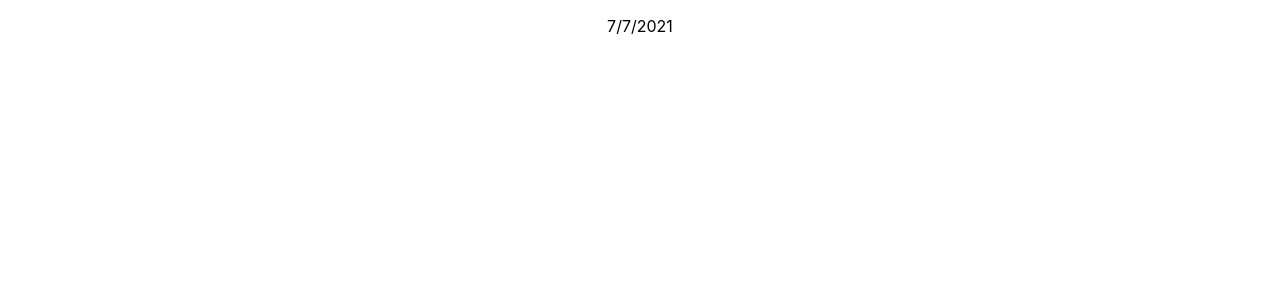
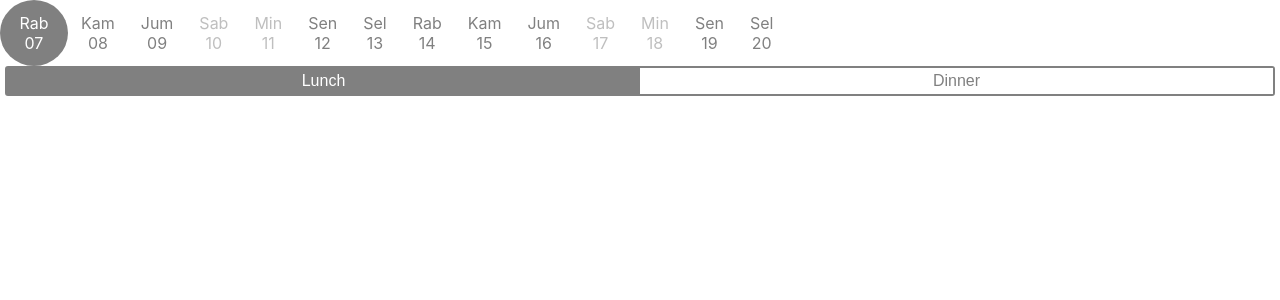
Before and after one commit to dhivyakr/d93d17f1b5d26cf630b85a3d42d469039a836b18, a React (Create React App) app: page / in a window 1280 px wide. Shown: the top 300 px of the page. Built offline with nearby package versions, Linux system fonts and the light colour scheme.

Commit message:
Date extraction using moment js

```diff
--- a/src/App.js
+++ b/src/App.js
@@ -1,12 +1,38 @@
 import React, { Component } from 'react';
 import './App.css';
+import moment from 'moment';
 import Header from './components/header'
 
 class App extends Component {
+	constructor() {
+		super()
+   	var startdate = new Date();
+    var dayMap = {"Sun": "Min", "Mon": "Sen", "Tue": "Sel", "Wed": "Rab", "Thu": "Kam", "Fri": "Jum", "Sat": "Sab"};
+   	this.state = {dates: []};
+   	for(let i=0; i<14; i++)
+  	{
+  		if(i!=0)
+      {
+        var new_date = moment(startdate, "DD-MM-YYYY").add(1, 'day');
+      }
+      else
+      {
+        var new_date = moment(startdate, "DD-MM-YYYY")
+      }
+
+  	  var date = new_date.format('DD');
+  	  var day = dayMap[new_date.format('ddd')];
+      var dateState = (day == "Sab" || day == "Min") ? "disabled" : "enabled";
+
+  	  this.state.dates[i] = {displayDate: date, displayDay: day, displayState: dateState};
+      startdate = new_date;
+  	}
+   	console.log(this.state.dates);
+  }
   render() {
     return (
       <div className="App">
-        <Header/>
+        <Header dates={this.state.dates}/>
       </div>
     );
   }
--- a/src/components/header.jsx
+++ b/src/components/header.jsx
@@ -1,18 +1,36 @@
 import React, { Component } from 'react'
+import styled from 'styled-components'
+import styles from '../css/header.css';
 
-export default class Header extends Component {
-state = {date: new Date()}
+const Button = styled.button`
+  background: ${props => props.selected ? "gray" : "white"};
+  color: ${props => props.selected ? "white" : "gray"};
+  font-size: 1em;
+  padding: 0.25em 1em;
+  border: 0px;
+  width: 50%;
+`
+
+export default class Header extends React.Component {
+
   render() {
     return (
-      <div>
-        <div>
-
-          <p> {this.state.date.toLocaleDateString()}</p>
-        </div>
-        <div>
-
-        </div>
+    <div>
+      <div className="dateContainer">
+            {
+              this.props.dates.map(function(d, idx)
+              {
+                return (<div className={"dateContent " + ((d.displayState == "disabled") ? "disabled" : "") + ((idx == 0) ? "selected" : "")}>
+                <span className="displayDay">{d.displayDay}</span><br></br>
+                <span className="displayDate">{d.displayDate}</span></div>)
+              })
+            }
       </div>
+      <div className="flexContainer">
+          <Button selected>Lunch</Button>
+          <Button>Dinner</Button>
+      </div>
+    </div>
     )
   }
 }
--- /dev/null
+++ b/src/css/header.css
@@ -0,0 +1,29 @@
+.dateContainer {
+	display: flex;
+	overflow: scroll;
+}
+.dateContent {
+	padding: 13px;
+	background-color: white;
+	color: gray;
+}
+.dateContent.selected {
+	background-color: gray;
+	color: white;
+	border-radius: 50%;
+	min-width: 42px;
+}
+.dateContent.disabled {
+	opacity: 50%;
+	pointer-events: none;
+}
+::-webkit-scrollbar {
+    width: 0;
+    background: transparent;
+}
+.flexContainer {
+  color: gray;
+  border: 2px solid gray;
+  border-radius: 3px;
+  margin: 0px 5px 0px 5px;
+}
```
Also changed, not shown: src/components/location.jsx (+11 -0 lines), src/components/productList.jsx (+11 -0 lines), src/components/toast.jsx (+11 -0 lines).
